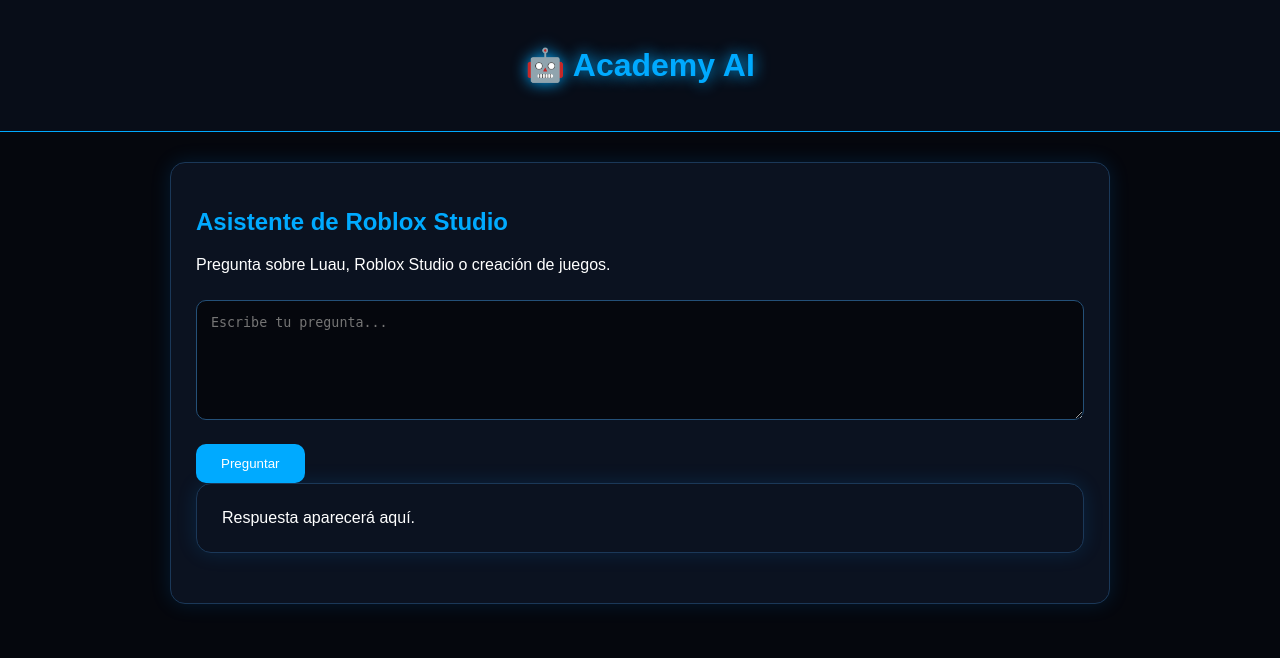
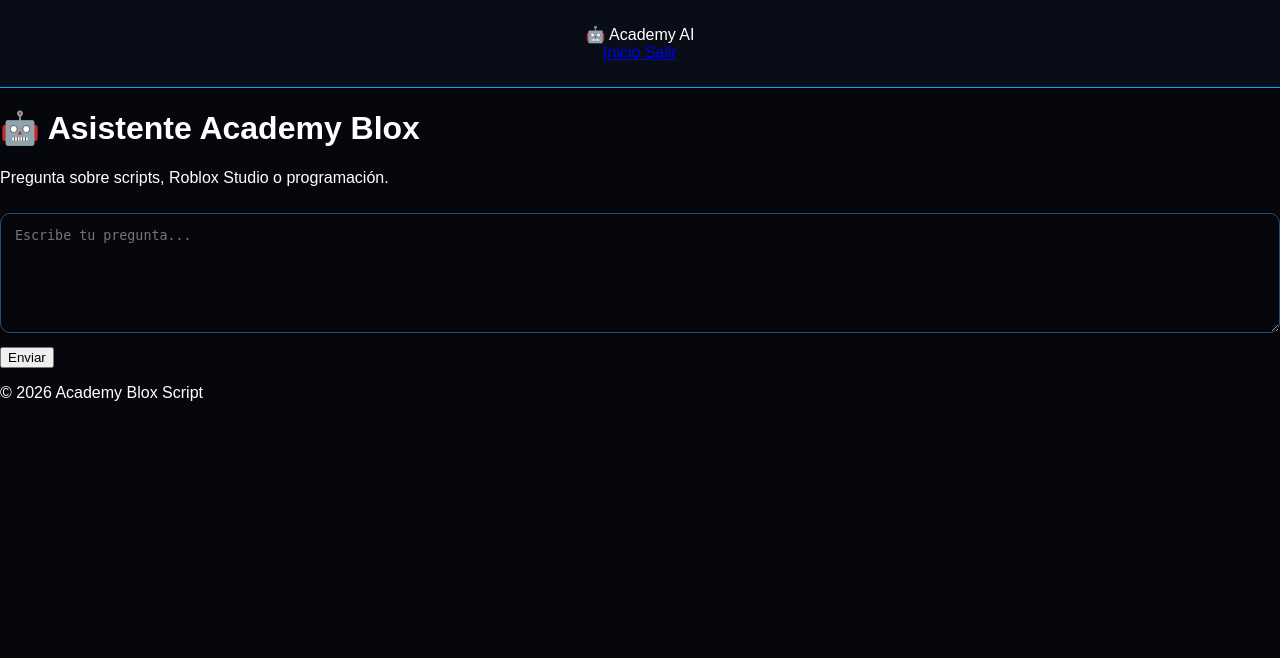
Before and after one commit to jaumecapopalacios-gif/academy-blox-script, a Python web app: template templates/ai.html in a window 1280 px wide. Shown: the top 658 px of the page. Run offline with Jinja, Linux system fonts and the light colour scheme; the template is opened without the code that fills it, so the values that code supplies are empty.

Commit message:
Update ai.html

```diff
--- a/templates/ai.html
+++ b/templates/ai.html
@@ -3,13 +3,12 @@
 
 <head>
 
-<meta charset="UTF-8">
+    <meta charset="UTF-8">
+    <meta name="viewport" content="width=device-width, initial-scale=1.0">
 
-<title>
-Academy AI
-</title>
+    <title>Academy AI - Academy Blox Script</title>
 
-<link rel="stylesheet" href="{{ url_for('static', filename='style.css') }}">
+    <link rel="stylesheet" href="{{ url_for('static', filename='style.css') }}">
 
 </head>
 
@@ -17,123 +16,108 @@ Academy AI
 <body>
 
 
-<header>
+<header class="navbar">
 
-<h1>
-🤖 Academy AI
-</h1>
+    <div class="logo">
+        🤖 Academy AI
+    </div>
+
+
+    <nav>
+
+        <a href="{{ url_for('index') }}">
+            Inicio
+        </a>
+
+
+        <a href="{{ url_for('logout') }}">
+            Salir
+        </a>
+
+    </nav>
+
 
 </header>
 
 
 
-<div class="container">
+
+<main class="ai-container">
 
 
-<div class="card">
+    <div class="ai-card">
 
 
-<h2>
-Asistente de Roblox Studio
-</h2>
+        <h1>
+            🤖 Asistente Academy Blox
+        </h1>
 
 
-<p>
-Pregunta sobre Luau, Roblox Studio o creación de juegos.
-</p>
+        <p>
+            Pregunta sobre scripts, Roblox Studio o programación.
+        </p>
 
 
 
-<textarea
-id="question"
-placeholder="Escribe tu pregunta..."
-></textarea>
+        <form method="POST">
+
+
+            <textarea
+            name="message"
+            placeholder="Escribe tu pregunta..."
+            rows="5"
+            required></textarea>
 
 
 
-<button
-class="button"
-onclick="sendAI()"
->
-Preguntar
-</button>
+            <button type="submit">
+                Enviar
+            </button>
 
 
-
-<div id="answer" class="card">
-
-Respuesta aparecerá aquí.
-
-</div>
-
-
-</div>
-
-
-</div>
+        </form>
 
 
 
 
-<script>
+        {% if response %}
 
 
-async function sendAI(){
+        <div class="ai-response">
 
 
-let question =
-document.getElementById("question").value;
+            <h2>
+                Respuesta:
+            </h2>
+
+
+            <p>
+                {{ response }}
+            </p>
+
+
+        </div>
+
+
+        {% endif %}
 
 
 
-let answer =
-document.getElementById("answer");
+    </div>
+
+
+</main>
 
 
 
-answer.innerHTML =
-"Pensando...";
 
+<footer>
 
+<p>
+© 2026 Academy Blox Script
+</p>
 
-let response =
-await fetch(
-"/ai/chat",
-{
-
-method:"POST",
-
-headers:
-{
-"Content-Type":"application/json"
-},
-
-body:
-JSON.stringify(
-{
-question:question
-}
-)
-
-}
-
-);
-
-
-
-let data =
-await response.json();
-
-
-
-answer.innerHTML =
-data.answer;
-
-
-}
-
-
-</script>
+</footer>
 
 
 
```
